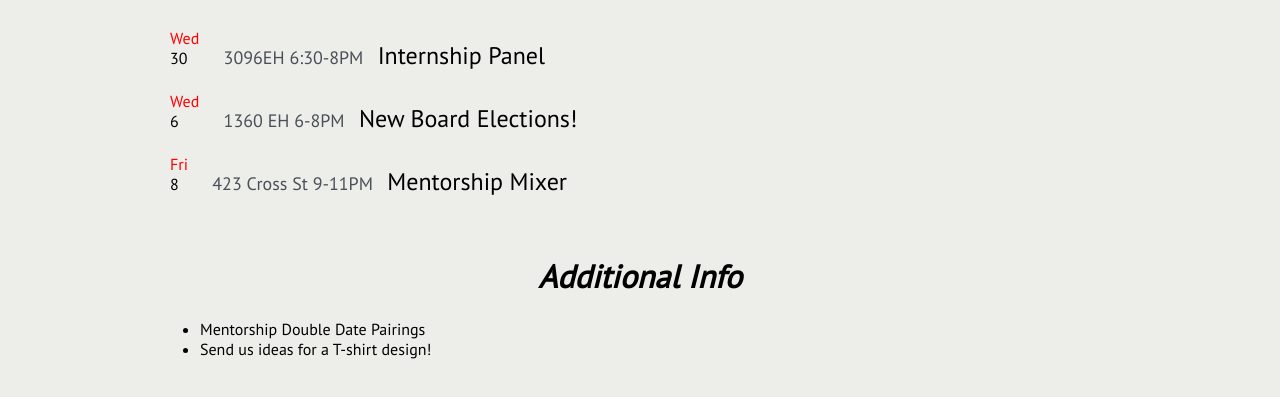
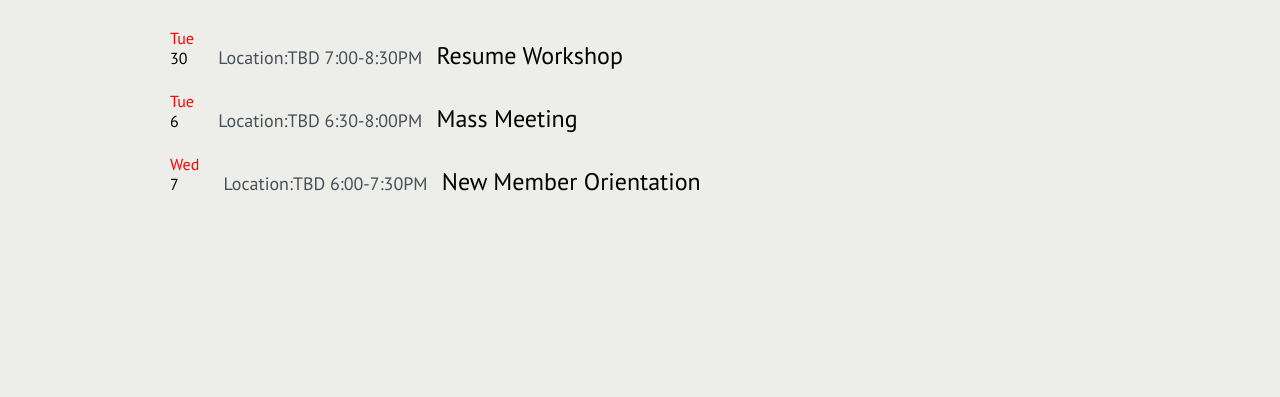
Before and after one commit to UmichSamMath/UmichSamMath.github.io, a plain HTML site: page index.html in a window 1280 px wide. Shown: the part 197-594 px from the top of the page. Drawn offline with Linux system fonts and the light colour scheme.

Commit message:
Update index.html

```diff
--- a/index.html
+++ b/index.html
@@ -33,31 +33,31 @@
         <h1 class="section-title">Upcoming Events</h1>
         <div class="upcoming">
             <div class="event">
-                <p>Wed</p>
+                <p>Tue</p>
                 <p>30</p>
-                <p>3096EH 6:30-8PM</p>
-                <p>Internship Panel</p>
+                <p>Location:TBD 7:00-8:30PM</p>
+                <p>Resume Workshop</p>
+            </div>
+            <div class="event">
+                <p>Tue</p>
+                <p>6</p>
+                <p>Location:TBD 6:30-8:00PM</p>
+                <p>Mass Meeting</p>
             </div>
             <div class="event">
                 <p>Wed</p>
-                <p>6</p>
-                <p>1360 EH 6-8PM</p>
-                <p>New Board Elections!</p>
-            </div>
-            <div class="event">
-                <p>Fri</p>
-                <p>8</p>
-                <p>423 Cross St 9-11PM</p>
-                <p>Mentorship Mixer</p>
+                <p>7</p>
+                <p>Location:TBD 6:00-7:30PM</p>
+                <p>New Member Orientation</p>
             </div>
         </div>
-        <h1 class="section-title">Additional Info</h1>
+        <!-- <h1 class="section-title">Additional Info</h1>
         <div class="text">
             <ul>
                 <li><a href="https://umich.us20.list-manage.com/track/click?u=60f792596b0f2eaf62728bf12&id=6708cd2257&e=c883f426aa" target="_blank">Mentorship Double Date Pairings</a></li>
                 <li><a href="https://docs.google.com/forms/d/e/1FAIpQLSeoc8KzooOvwm2ZRztU7ibwfg20plJY0O3-EcN71esSoF60Pg/viewform" target="_blank">Send us ideas for a T-shirt design!</a></li>
             </ul>
-        </div>
+        </div> -->
     </div>
   </body>
 </html>
```
